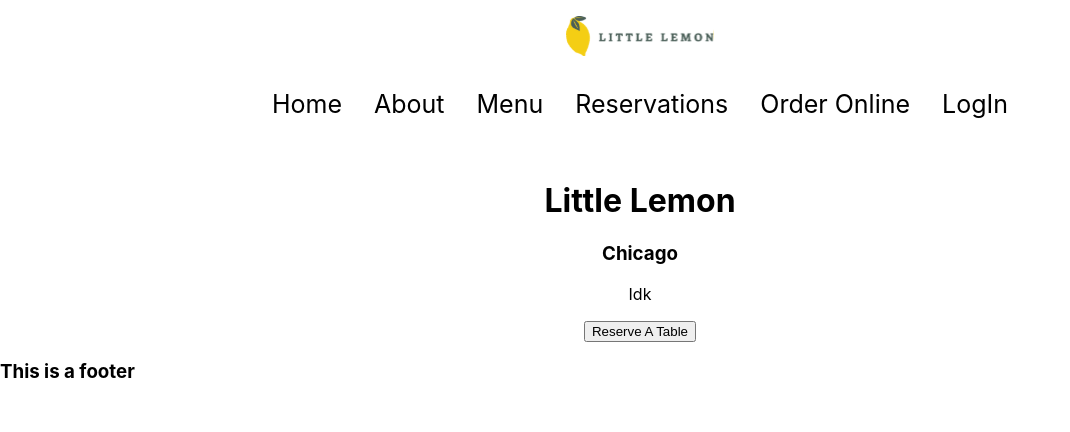
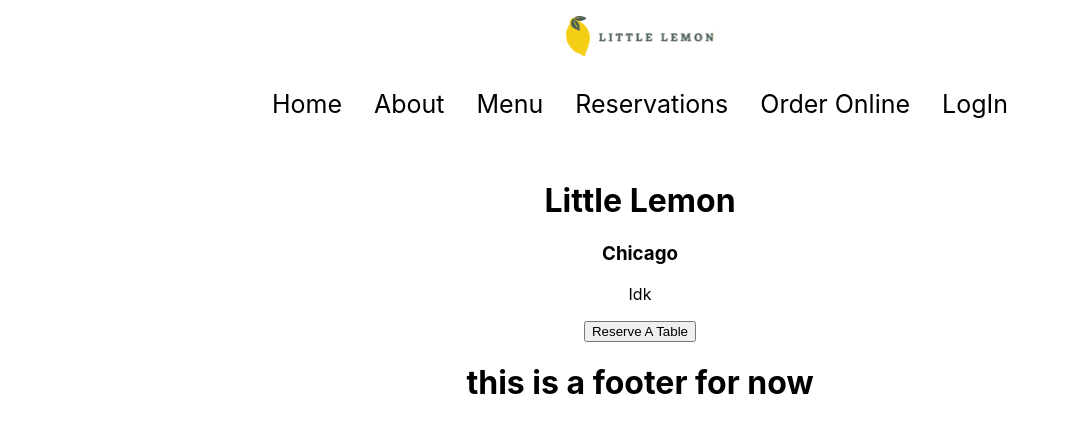
Before and after one commit to Wh1sperishere/little-lemon-capstone, a React (Create React App) app: page / in a window 1280 px wide. Shown: the top 432 px of the page, without its empty margins (0-1070 px from the left). Built offline with nearby package versions, Linux system fonts and the light colour scheme.

Commit message:
added Docs for easily knowing what should be done and made some changes to the main section

```diff
--- a/src/App.css
+++ b/src/App.css
@@ -31,3 +31,8 @@
   margin: 0, auto;
   text-align: center;
 }
+
+.footerSection {
+  margin: 0, auto;
+  text-align: center;
+}
--- a/src/App.js
+++ b/src/App.js
@@ -7,6 +7,15 @@ import OrderOnline from './Pages/OrderOnline'
 import Reservations from './Pages/Reservations'
 import { BrowserRouter, Routes, Route, Link } from "react-router-dom";
 import './App.css';
+
+function Footer() {
+  return (
+    <footer className='footerSection'>
+      <h1>this is a footer for now</h1>
+    </footer>
+  );
+}
+
 
 function App() {
   return (
@@ -35,9 +44,7 @@ function App() {
             <Route path='/login' element={<LogInOrRegister />} />
           </Routes>
         </main>
-        <footer>
-          <h3>This is a footer</h3>
-        </footer>
+        <Footer />
       </BrowserRouter>
     </>
   );
```
Also changed, not shown: docs.txt (added).
